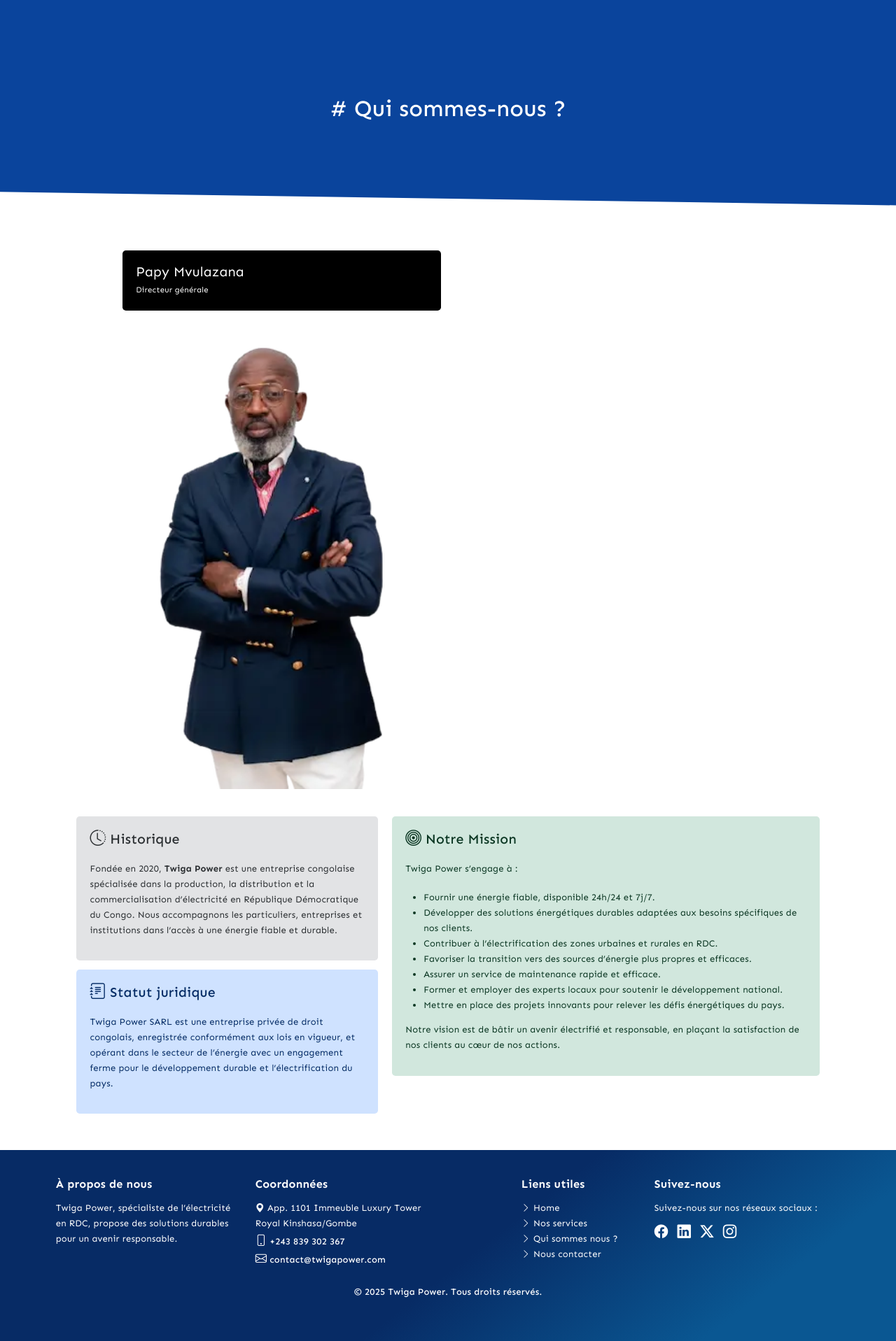
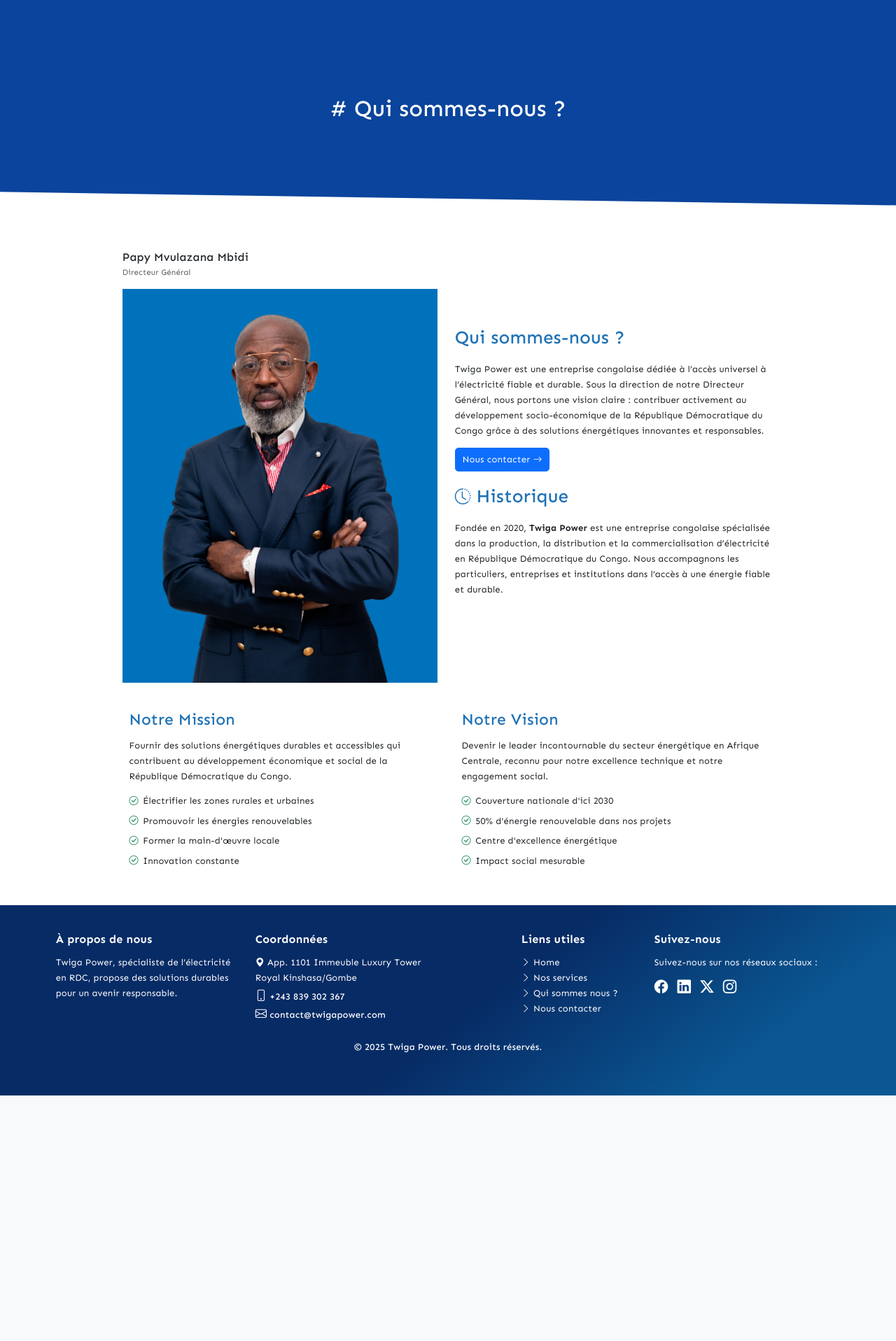
Before and after one commit to Elkis243/twiga-power, a Django app: page /about/ in a window 1280 px wide. Shown: the part 57-1974 px from the top of the page at 70% size. After the commit the page ends 1623 px from the top, so only its background shows below. Run offline with Django 5.2, Linux system fonts and the light colour scheme.

Commit message:
Ajout d'une nouvelle image du Directeur Général et mise à jour de la section "À propos" pour améliorer l'affichage et l'accessibilité

```diff
--- a/twiga_power/templates/app/about.html
+++ b/twiga_power/templates/app/about.html
@@ -7,73 +7,100 @@
       <h1 class="text-white"># Qui sommes-nous ?</h1>
     </div>
   </div>
-  <section class="container mt-5">
-    <div class="row justify-content-center align-items-center">
+  <section class="container mt-5 mb-5">
+    <div class="row justify-content-center">
       <div class="col-md-10">
-        <div class="row">
-          <div class="col-md-6">
-            <div class="bg-black rounded-2 text-white p-4">
-             <p class="mb-1 fs-4">Papy Mvulazana</p>
-             <p class="mb-0 small">Directeur générale</p>
+        <div class="row gy-5">
+          <!-- Colonne image DG -->
+          <div class="col-md-6 ">
+            <div class="mb-3">
+              <p class="mb-0 lh-sm fs-5 fw-medium">Papy Mvulazana Mbidi</p>
+              <small class="text-muted">Directeur Général</small>
             </div>
-          <img src="{% static 'images/img3.webp' %}"
-                   alt="Image"
+            <img src="{% static "images/dg.jpg" %}"
+                 alt="Directeur Général"
                  class="img-fluid"
-                   width="600"
-                   height="400" />
+                 height="auto"
+                 width="450">
+          </div>
+          <!-- Colonne texte centré verticalement -->
+          <div class="col-md-6 d-flex align-items-center">
+            <div>
+              <div class="mb-4">
+                <h2 class="mb-4 text-color">Qui sommes-nous ?</h2>
+                <p>
+                  Twiga Power est une entreprise congolaise dédiée à l’accès universel à l’électricité fiable et durable.
+                  Sous la direction de notre Directeur Général, nous portons une vision claire : contribuer activement au
+                  développement socio-économique de la République Démocratique du Congo grâce à des solutions énergétiques
+                  innovantes et responsables.
+                </p>
+                <a href="{% url "contact" %}" class="btn btn-primary">Nous contacter <i class="bi bi-arrow-right"></i></a>
+              </div>
+              <h2 class="mb-4 text-color">
+                <i class="bi bi-clock-history fs-3"></i> Historique
+              </h2>
+              <p>
+                Fondée en 2020, <strong>Twiga Power</strong> est une entreprise congolaise spécialisée dans la production,
+                la distribution et la commercialisation d’électricité en République Démocratique du Congo. Nous accompagnons
+                les particuliers, entreprises et institutions dans l’accès à une énergie fiable et durable.
+              </p>
+            </div>
           </div>
         </div>
       </div>
     </div>
   </section>
-  <div class="container p-5">
-    <div class="row">
-      <!-- Historique et Statut -->
-      <div class="col-md-5">
-        <div class="alert alert-secondary border-0 p-4">
-          <h4 class="mb-4">
-            <i class="bi bi-clock-history fs-3"></i> Historique
-          </h4>
+  <section class="container mb-5 mt-5">
+    <div class="row justify-content-center align-items-center">
+      <div class="col-md-10">
+        <div class="row gy-3">
+          <div class="col-md-6">
+            <div class="container">
+              <h3 class="mb-3 text-color">Notre Mission</h3>
               <p>
-            Fondée en 2020, <strong>Twiga Power</strong> est une entreprise congolaise spécialisée dans la production, la
-            distribution et la commercialisation d’électricité en République Démocratique du Congo. Nous accompagnons les
-            particuliers, entreprises et institutions dans l’accès à une énergie fiable et durable.
+                Fournir des solutions énergétiques durables et accessibles qui contribuent au développement économique et social de la République Démocratique du Congo.
               </p>
-        </div>
-        <div class="alert alert-primary border-0 p-4">
-          <h4 class="mb-4">
-            <i class="bi bi-journal-text fs-3"></i> Statut juridique
-          </h4>
-          <p>
-            Twiga Power SARL est une entreprise privée de droit congolais, enregistrée conformément aux lois en vigueur,
-            et opérant dans le secteur de l’énergie avec un engagement ferme pour le développement durable et
-            l’électrification du pays.
-          </p>
+              <ul class="list-unstyled">
+                <li class="mb-2">
+                  <i class="bi bi-check-circle text-success me-2"></i>Électrifier les zones rurales et urbaines
+                </li>
+                <li class="mb-2">
+                  <i class="bi bi-check-circle text-success me-2"></i>Promouvoir les énergies renouvelables
+                </li>
+                <li class="mb-2">
+                  <i class="bi bi-check-circle text-success me-2"></i>Former la main-d'œuvre locale
+                </li>
+                <li class="mb-2">
+                  <i class="bi bi-check-circle text-success me-2"></i>Innovation constante
+                </li>
+              </ul>
             </div>
           </div>
-      <!-- Missions -->
-      <div class="col-md-7">
-        <div class="alert alert-success border-0 p-4">
-          <h4 class="mb-4">
-            <i class="bi bi-bullseye fs-3"></i> Notre Mission
-          </h4>
-          <p class="mb-4">Twiga Power s’engage à :</p>
-          <ul>
-            <li>Fournir une énergie fiable, disponible 24h/24 et 7j/7.</li>
-            <li>Développer des solutions énergétiques durables adaptées aux besoins spécifiques de nos clients.</li>
-            <li>Contribuer à l’électrification des zones urbaines et rurales en RDC.</li>
-            <li>Favoriser la transition vers des sources d’énergie plus propres et efficaces.</li>
-            <li>Assurer un service de maintenance rapide et efficace.</li>
-            <li>Former et employer des experts locaux pour soutenir le développement national.</li>
-            <li>Mettre en place des projets innovants pour relever les défis énergétiques du pays.</li>
+          <div class="col-md-6">
+            <div class="container">
+              <h3 class="mb-3 text-color">Notre Vision</h3>
+              <p>
+                Devenir le leader incontournable du secteur énergétique en Afrique Centrale, reconnu pour notre excellence technique et notre engagement social.
+              </p>
+              <ul class="list-unstyled">
+                <li class="mb-2">
+                  <i class="bi bi-check-circle text-success me-2"></i>Couverture nationale d'ici 2030
+                </li>
+                <li class="mb-2">
+                  <i class="bi bi-check-circle text-success me-2"></i>50% d'énergie renouvelable dans nos projets
+                </li>
+                <li class="mb-2">
+                  <i class="bi bi-check-circle text-success me-2"></i>Centre d'excellence énergétique
+                </li>
+                <li class="mb-2">
+                  <i class="bi bi-check-circle text-success me-2"></i>Impact social mesurable
+                </li>
               </ul>
-          <p>
-            Notre vision est de bâtir un avenir électrifié et responsable, en plaçant la satisfaction de nos clients au
-            cœur de nos actions.
-          </p>
             </div>
           </div>
         </div>
       </div>
+    </div>
+  </section>
   {% include "components/footer.html" %}
 {% endblock base %}
```
Also changed, not shown: twiga_power/static/images/dg.jpg (added). Lines whose indentation alone changed are shown as unchanged.
